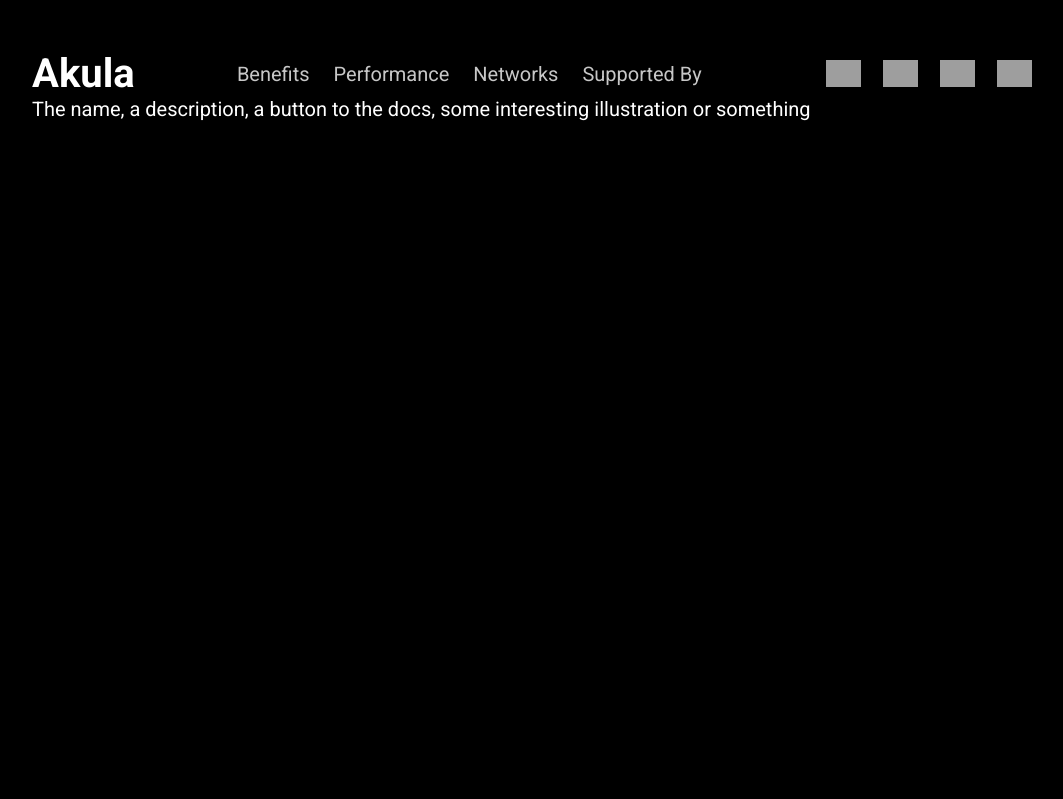
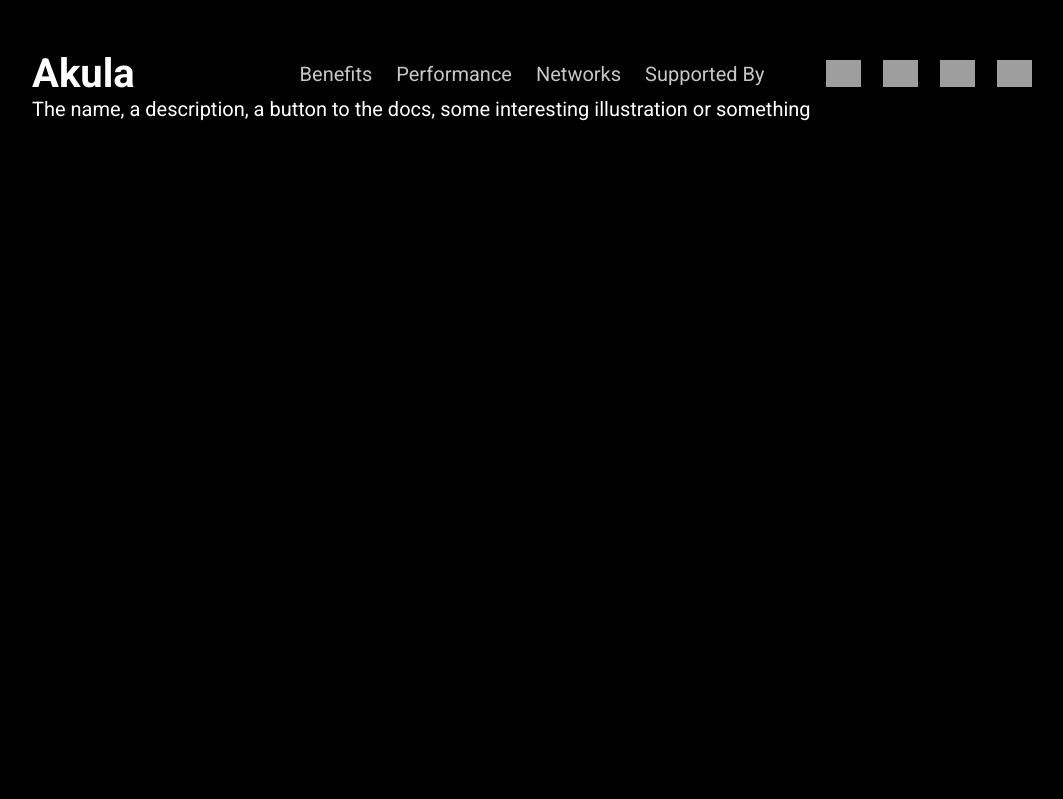
Before and after one commit to akula-bft/website, a React (Create React App) app: page / in a window 1280 px wide. Shown: the top 799 px of the page, without its empty margins (108-1171 px from the left). Built offline with nearby package versions, Linux system fonts and the light colour scheme; grey boxes are pictures that could not be loaded.

Commit message:
:lipstick: center align nav items

```diff
--- a/src/components/NavItems.tsx
+++ b/src/components/NavItems.tsx
@@ -27,6 +27,9 @@ const navItems: NavItemType[] = [
 
 const StyledNavItems = styled.div`
   display: flex;
+  position: absolute;
+  right: 50%;
+  transform: translateX(50%);
 `;
 
 const NavItem = styled.button`
```
